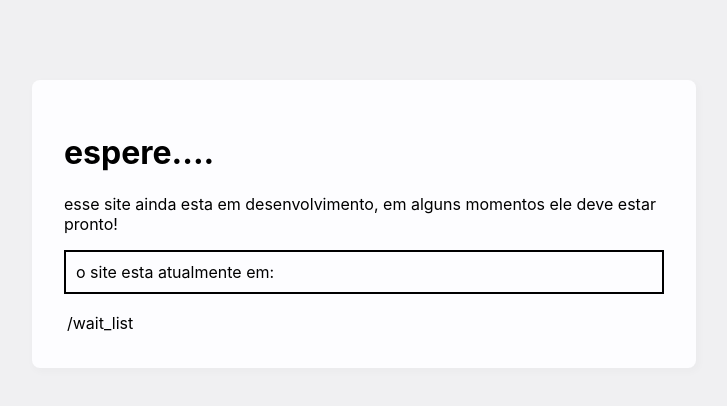
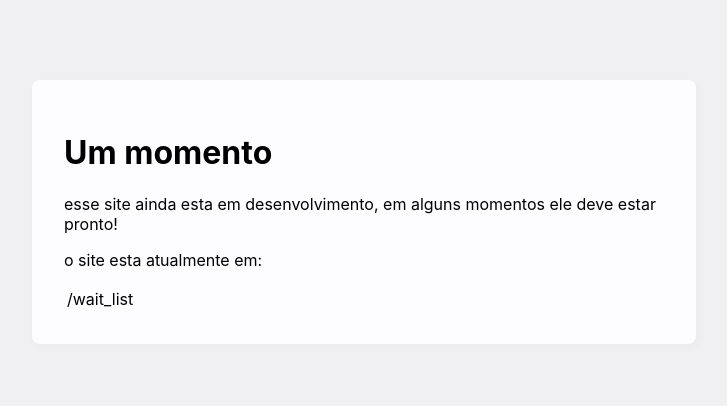
Before and after one commit to LuanaKitty/lunar, a website: page index.html in a window 1280 px wide. Shown: the whole page, without its empty margins (276-1003 px from the left). Drawn offline with Linux system fonts and the light colour scheme.

Commit message:
Update index.html

```diff
--- a/index.html
+++ b/index.html
@@ -8,12 +8,12 @@
 </head>
 <body>
    <div class="mainframe">
-    <h1>espere....</h1>
+    <h1>Um momento</h1>
     <p>esse site ainda esta em desenvolvimento, em alguns momentos ele deve estar pronto!</p>
 <table>
   <tbody>
     <tr>
-      <p style="border: 2px solid black; padding: 10px;">o site esta atualmente em:</p>
+      <p>o site esta atualmente em:</p>
       <td>/wait_list</td>
     </tr>
   </tbody>
```
